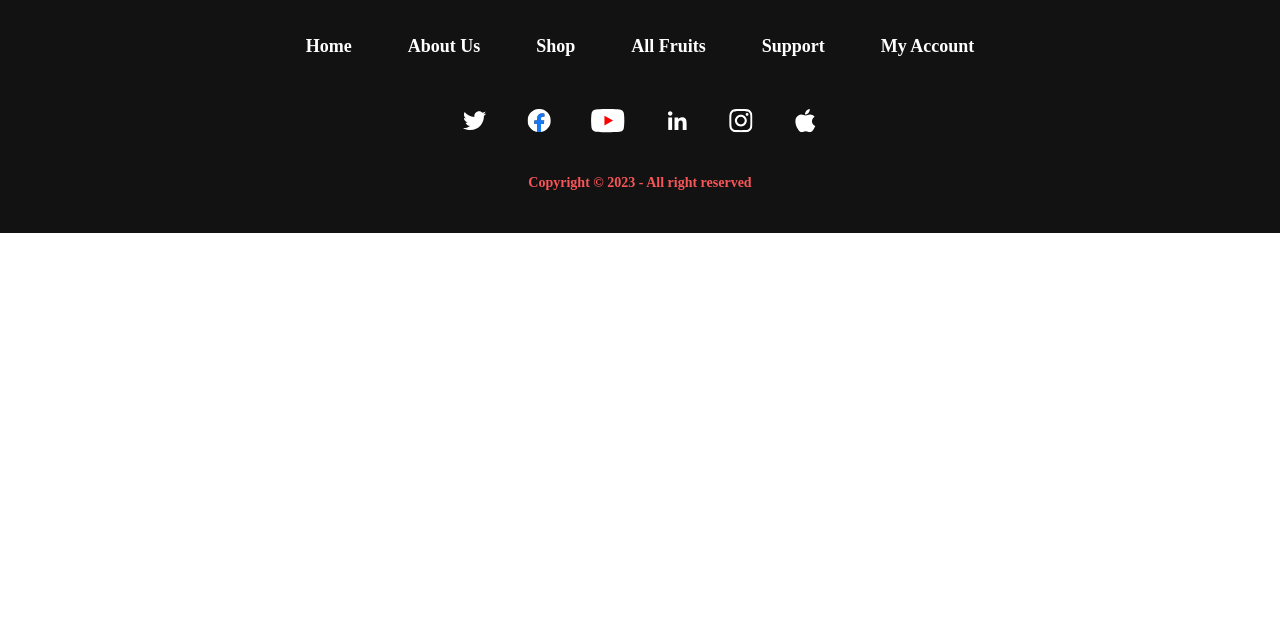
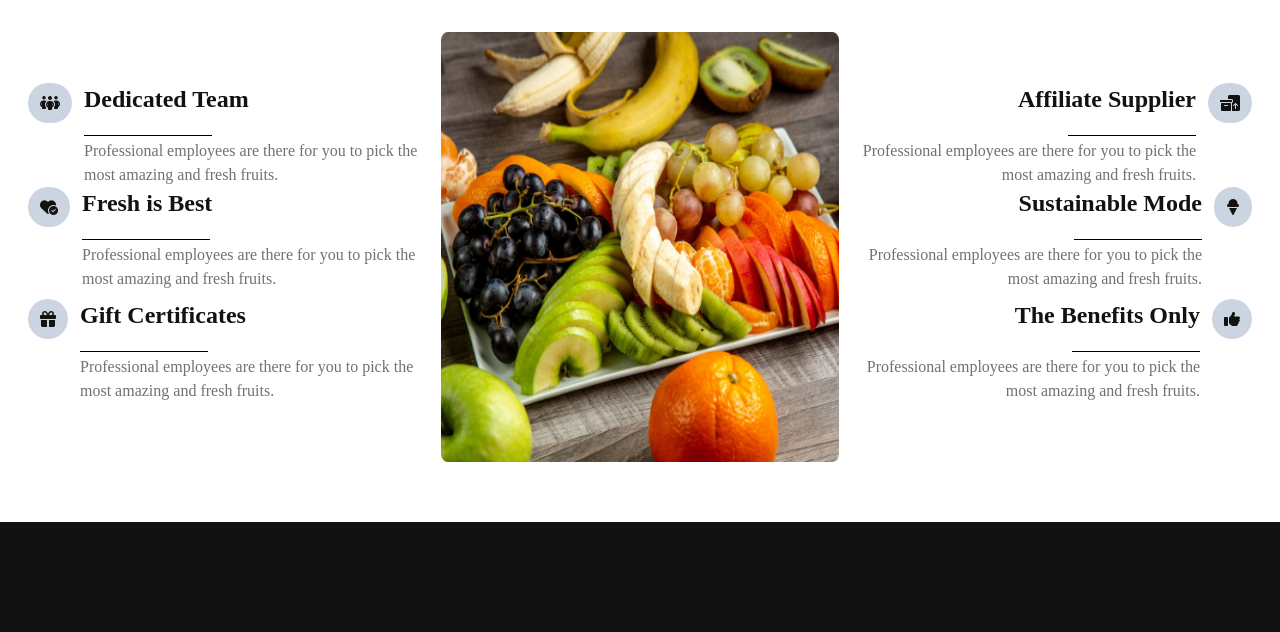
Before and after one commit to AkterParvin/Assignment03-FruitBrust, a plain HTML site: page index.html in a window 1280 px wide. Shown: the part 2913-3545 px from the top of the page. Before the commit the page ends 3146 px from the top, so only its background shows below. Drawn offline with nearby package versions, Linux system fonts and the light colour scheme.

Commit message:
added the bonus section and edited other parts

```diff
--- a/index.html
+++ b/index.html
@@ -380,7 +380,8 @@
                                     <img src="images/fruit6.png" alt="" class="w-20 md:w-32 md:h-36">
                                 </span>
                                 <h3 class="font-black  text-xl lg:text-[40px] mt-1 md:py-3">Apples</h3>
-                                <p class="md:py-4 font-bold text-base text-para-color">Professional employees are there for
+                                <p class="md:py-4 font-bold text-base text-para-color">Professional employees are there
+                                    for
                                     you to pick the most amazing and fresh fruits.</p>
 
                                 <span class="my-1">
@@ -450,7 +451,8 @@
                                     <img src="images/fruit7.png" alt="" class="w-20 md:w-32 md:h-36">
                                 </span>
                                 <h3 class="font-black  text-xl lg:text-[40px] mt-1 md:py-3">Oranges</h3>
-                                <p class="md:py-4 font-bold text-base text-para-color">Professional employees are there for
+                                <p class="md:py-4 font-bold text-base text-para-color">Professional employees are there
+                                    for
                                     you to pick the most amazing and fresh fruits.</p>
 
                                 <span class="my-1">
@@ -463,10 +465,11 @@
 
                                 <div class="flex flex-col lg:flex-row justify-center items-center gap-4 py-1 md:py-6">
                                     <!-- if there is a button, it will close the modal -->
-                                <button
-                                    class="border-2 border-common-pink py-1 md:py-4 px-4 md:px-8 rounded-lg text-xl font-black text-common-pink">Close</button>
-                                <button class="bg-common-pink py-2 md:py-4 px-4 md:px-8 rounded-lg text-xl font-black text-white">Buy
-                                    Now</button>
+                                    <button
+                                        class="border-2 border-common-pink py-1 md:py-4 px-4 md:px-8 rounded-lg text-xl font-black text-common-pink">Close</button>
+                                    <button
+                                        class="bg-common-pink py-2 md:py-4 px-4 md:px-8 rounded-lg text-xl font-black text-white">Buy
+                                        Now</button>
                                 </div>
 
                             </form>
@@ -523,7 +526,8 @@
                                     <img src="images/fruit8.png" alt="" class="w-20 md:w-32 md:h-36">
                                 </span>
                                 <h3 class="font-black  text-xl lg:text-[40px] mt-1 md:py-3">Red Dragon</h3>
-                                <p class="md:py-4 font-bold text-base text-para-color">Professional employees are there for
+                                <p class="md:py-4 font-bold text-base text-para-color">Professional employees are there
+                                    for
                                     you to pick the most amazing and fresh fruits.</p>
 
                                 <span class="my-1">
@@ -538,7 +542,8 @@
                                     <!-- if there is a button, it will close the modal -->
                                     <button
                                         class="border-2 border-common-pink py-1 md:py-4 px-4 md:px-8 rounded-lg text-xl font-black text-common-pink">Close</button>
-                                    <button class="bg-common-pink py-2 md:py-4 px-4 md:px-8 rounded-lg text-xl font-black text-white">Buy
+                                    <button
+                                        class="bg-common-pink py-2 md:py-4 px-4 md:px-8 rounded-lg text-xl font-black text-white">Buy
                                         Now</button>
                                 </div>
                             </form>
@@ -591,7 +596,8 @@
                                     <img src="images/fruit9.png" alt="" class="w-20 md:w-32 md:h-36">
                                 </span>
                                 <h3 class="font-black  text-xl lg:text-[40px] mt-1 md:py-3">Banana</h3>
-                                <p class="md:py-4 font-bold text-base text-para-color">Professional employees are there for
+                                <p class="md:py-4 font-bold text-base text-para-color">Professional employees are there
+                                    for
                                     you to pick the most amazing and fresh fruits.</p>
 
                                 <span class="my-1">
@@ -606,7 +612,8 @@
                                     <!-- if there is a button, it will close the modal -->
                                     <button
                                         class="border-2 border-common-pink py-1 md:py-4 px-4 md:px-8 rounded-lg text-xl font-black text-common-pink">Close</button>
-                                    <button class="bg-common-pink py-2 md:py-4 px-4 md:px-8 rounded-lg text-xl font-black text-white">Buy
+                                    <button
+                                        class="bg-common-pink py-2 md:py-4 px-4 md:px-8 rounded-lg text-xl font-black text-white">Buy
                                         Now</button>
                                 </div>
                             </form>
@@ -710,24 +717,26 @@
         </section>
 
         <!-- Why Choose Us section  -->
-        <!-- <section class="max-w-screen-xl mx-auto px-4 md:px-5 lg:px-7 py-5 lg:my-10 bg-white">
+        <section class="max-w-screen-xl mx-auto px-4 md:px-5 lg:px-7 py-5 lg:my-10 bg-white">
 
-            <div class="flex flex-col justify-center items-center text-center gap-y-2 lg:px-48">
+            <div class="my-10 flex flex-col justify-center items-center text-center gap-y-2 lg:px-48">
                 <h2 class="mb-1 md:mb-5 text-xl md:text-5xl font-black text-title-color">Why Choose Us</h2>
                 <p class="text-[#12121299] text-sm md:text-base font-medium ">Contrary to popular belief, is not simply
                     random
                     text. It has roots in a piece of classical Latin literature from 45 BC, making it over 2000 years
                     old.
                 </p>
-            </div> -->
+            </div>
 
             <!-- picture and text part  -->
 
-            <!-- <div class="flex flex-col lg:flex-row gap-y-6 lg:gap-x-10">
-                <div class="flex-1">
-                    <div class=" flex flex-col lg:flex-row gap-y-3 lg:gap-x-3 text-center lg:text-left">
+            <div class="flex flex-col lg:flex-row gap-y-6 lg:gap-x-4 justify-center items-center">
+                <!-- left side text  -->
 
-                        <div><i class="fa-solid fa-people-group bg-slate-300 p-2 rounded-full text-title-color"></i>
+                <div class="flex-1 order-2 lg:order-1 ">
+                    <div class=" flex flex-col lg:flex-row gap-y-3 lg:gap-x-3 text-center lg:text-left ">
+
+                        <div><i class="fa-solid fa-people-group bg-slate-300 p-3 rounded-full text-title-color"></i>
                         </div>
                         <div>
                             <span>
@@ -742,14 +751,14 @@
                         </div>
                     </div>
 
-                    <div class=" flex flex-col lg:flex-row gap-y-3 lg:gap-x-3 text-center lg:text-left">
+                    <div class=" flex flex-col lg:flex-row gap-y-3 lg:gap-x-3 text-center lg:text-left mb-8 lg:mb-2">
                         <div>
                             <i
-                                class="fa-solid fa-heart-circle-check bg-slate-300 p-2 rounded-full text-title-color"></i>
+                                class="fa-solid fa-heart-circle-check bg-slate-300 p-3 rounded-full text-title-color"></i>
                         </div>
                         <div>
                             <span>
-                                <h2 class="text-2xl font-black text-title-color">Dedicated Team</h2>
+                                <h2 class="text-2xl font-black text-title-color">Fresh is Best</h2>
                             </span>
                             <span class=" bg-transparent border-b border-black px-16"></span>
                             <span>
@@ -761,11 +770,11 @@
                         </div>
                     </div>
 
-                    <div class=" flex flex-col lg:flex-row gap-y-3 lg:gap-x-3 text-center lg:text-left">
-                        <div><i class="fa-solid fa-gift bg-slate-300 p-2 rounded-full text-title-color"></i></div>
+                    <div class=" flex flex-col lg:flex-row gap-y-3 lg:gap-x-3 text-center lg:text-left mb-8 lg:mb-2">
+                        <div><i class="fa-solid fa-gift bg-slate-300 p-3 rounded-full text-title-color"></i></div>
                         <div>
                             <span>
-                                <h2 class="text-2xl font-black text-title-color">Dedicated Team</h2>
+                                <h2 class="text-2xl font-black text-title-color">Gift Certificates</h2>
                             </span>
                             <span class=" bg-transparent border-b border-black px-16"></span>
                             <span>
@@ -779,52 +788,24 @@
 
                 </div>
 
-                <div class="flex-1">
-                    <img src="images/whychoose1.png" alt="">
+                <!-- image  -->
+
+                <div class="flex-1 order-1 lg:order-2 ">
+                    <img src="images/whychoose1.png" alt="" class="w-[335px] md:w-[420px] h-[298px] md:h-[430px]">
                 </div>
 
-                <div class="flex-1">
-                    <div class=" flex flex-col lg:flex-row gap-y-3 lg:gap-x-3 text-center lg:text-left">
+                <!-- right side text  -->
 
-                        <div><i class="fa-solid fa-people-group bg-slate-300 p-2 rounded-full text-title-color"></i>
+                <div class="flex-1 order-3 lg:order-3  ">
+
+                    <div class=" flex flex-col lg:flex-row gap-y-3 lg:gap-x-3 text-center lg:text-right ">
+                        <div class="order-1 lg:order-2">
+                            <i class="fa-solid fa-boxes-packing  bg-slate-300 p-3 rounded-full text-title-color"></i>
                         </div>
-                        <div>
+
+                        <div class="order-2 lg:order-1">
                             <span>
-                                <h2 class="text-2xl font-black text-title-color">Dedicated Team</h2>
-                            </span>
-                            <span class=" bg-transparent border-b border-black px-16"></span>
-                            <span>
-                                <p class="text-base font-medium text-para-color">Professional employees are there for
-                                    you to pick the most amazing and fresh fruits.
-                                </p>
-                            </span>
-                        </div>
-                    </div>
-
-                    <div class=" flex flex-col lg:flex-row gap-y-3 lg:gap-x-3 text-center lg:text-left">
-                        <div>
-                            <i
-                                class="fa-solid fa-heart-circle-check bg-slate-300 p-2 rounded-full text-title-color"></i>
-                        </div>
-                        <div>
-                            <span>
-                                <h2 class="text-2xl font-black text-title-color">Dedicated Team</h2>
-                            </span>
-                            <span class=" bg-transparent border-b border-black px-16"></span>
-                            <span>
-                                <p class="text-base font-medium text-para-color">Professional employees are there for
-                                    you to pick the most amazing and fresh fruits.
-                                </p>
-                            </span>
-
-                        </div>
-                    </div>
-
-                    <div class=" flex flex-col lg:flex-row gap-y-3 lg:gap-x-3 text-center lg:text-left">
-                        <div><i class="fa-solid fa-gift bg-slate-300 p-2 rounded-full text-title-color"></i></div>
-                        <div>
-                            <span>
-                                <h2 class="text-2xl font-black text-title-color">Dedicated Team</h2>
+                                <h2 class="text-2xl font-black text-title-color">Affiliate Supplier</h2>
                             </span>
                             <span class=" bg-transparent border-b border-black px-16"></span>
                             <span>
@@ -835,11 +816,52 @@
                         </div>
 
                     </div>
+
+                    <div class=" flex flex-col lg:flex-row gap-y-3 lg:gap-x-3 text-center lg:text-right mb-8 lg:mb-2">
+                        <div class="order-1 lg:order-2">
+                            <i class="fa-solid fa-ice-cream bg-slate-300 p-3 rounded-full text-title-color"></i>
+
+                        </div>
+                        <div class="order-2 lg:order-1">
+                            <span>
+                                <h2 class="text-2xl font-black text-title-color">Sustainable Mode</h2>
+                            </span>
+                            <span class=" bg-transparent border-b border-black px-16"></span>
+                            <span>
+                                <p class="text-base font-medium text-para-color">Professional employees are there for
+                                    you to pick the most amazing and fresh fruits.
+                                </p>
+                            </span>
+
+                        </div>
+
+                    </div>
+
+                    <div class=" flex flex-col lg:flex-row gap-y-3 lg:gap-x-3 text-center lg:text-right mb-8 lg:mb-2">
+                        <div class="order-1 lg:order-2">
+                            <i class="fa-solid fa-thumbs-up bg-slate-300 p-3 rounded-full text-title-color"></i>
+                        </div>
+
+                        <div class="order-2 lg:order-1">
+                            <span>
+                                <h2 class="text-2xl font-black text-title-color">The Benefits Only</h2>
+                            </span>
+                            <span class=" bg-transparent border-b border-black px-16"></span>
+                            <span>
+                                <p class="text-base font-medium text-para-color">Professional employees are there for
+                                    you to pick the most amazing and fresh fruits.
+                                </p>
+                            </span>
+                        </div>
+
+
+                    </div>
                 </div>
             </div>
 
 
-        </section> -->
+        </section>
+
 
 
 
@@ -888,7 +910,8 @@
                     </g>
                     <defs>
                         <clipPath id="clip0_43_537">
-                            <rect width="23.2757" height="23.2757" fill="white" transform="translate(0.550781 0.97876)" />
+                            <rect width="23.2757" height="23.2757" fill="white"
+                                transform="translate(0.550781 0.97876)" />
                         </clipPath>
                     </defs>
                 </svg>
@@ -921,7 +944,8 @@
                     </g>
                     <defs>
                         <clipPath id="clip0_43_551">
-                            <rect width="23.2757" height="23.2757" fill="white" transform="translate(0.173828 0.97876)" />
+                            <rect width="23.2757" height="23.2757" fill="white"
+                                transform="translate(0.173828 0.97876)" />
                         </clipPath>
                     </defs>
                 </svg>
@@ -936,7 +960,8 @@
                     </g>
                     <defs>
                         <clipPath id="clip0_43_556">
-                            <rect width="23.2757" height="23.2757" fill="white" transform="translate(0.724609 0.978516)" />
+                            <rect width="23.2757" height="23.2757" fill="white"
+                                transform="translate(0.724609 0.978516)" />
                         </clipPath>
                     </defs>
                 </svg>
```
